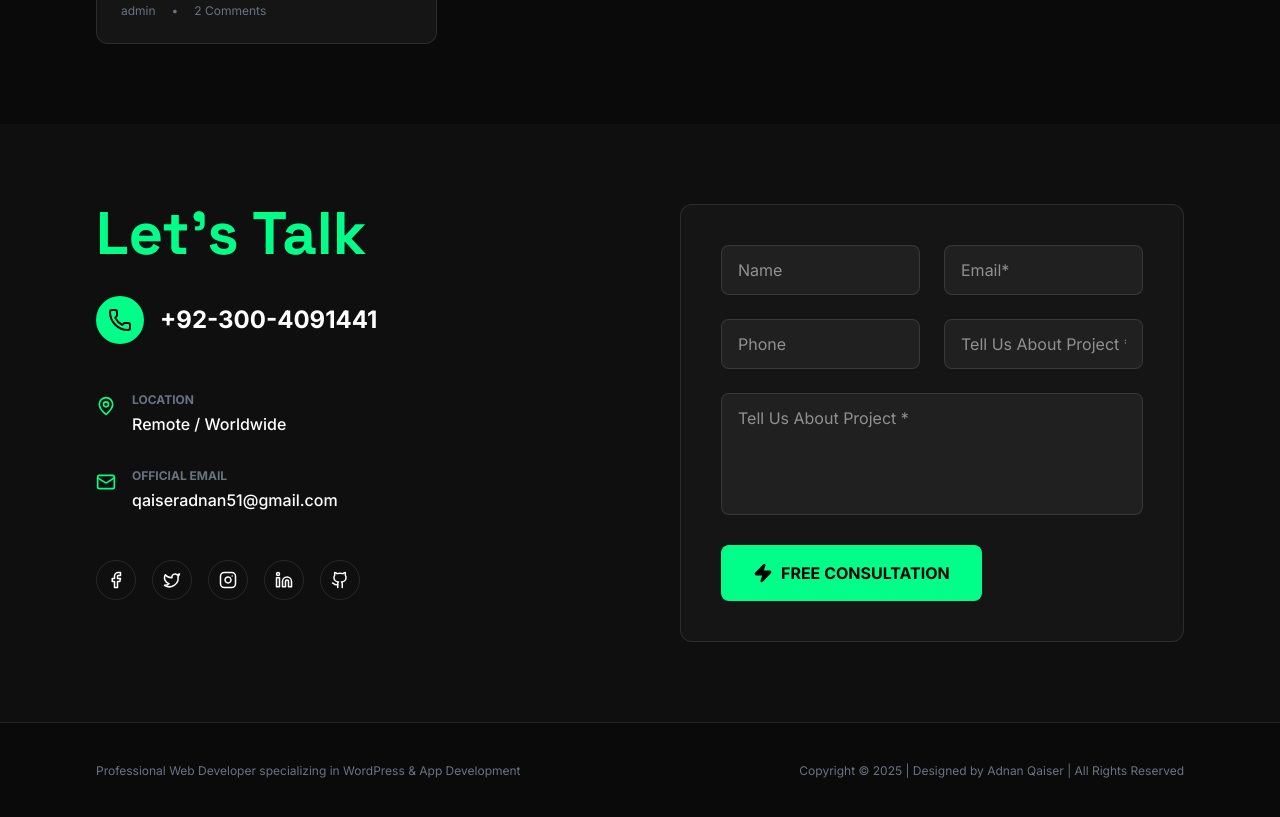
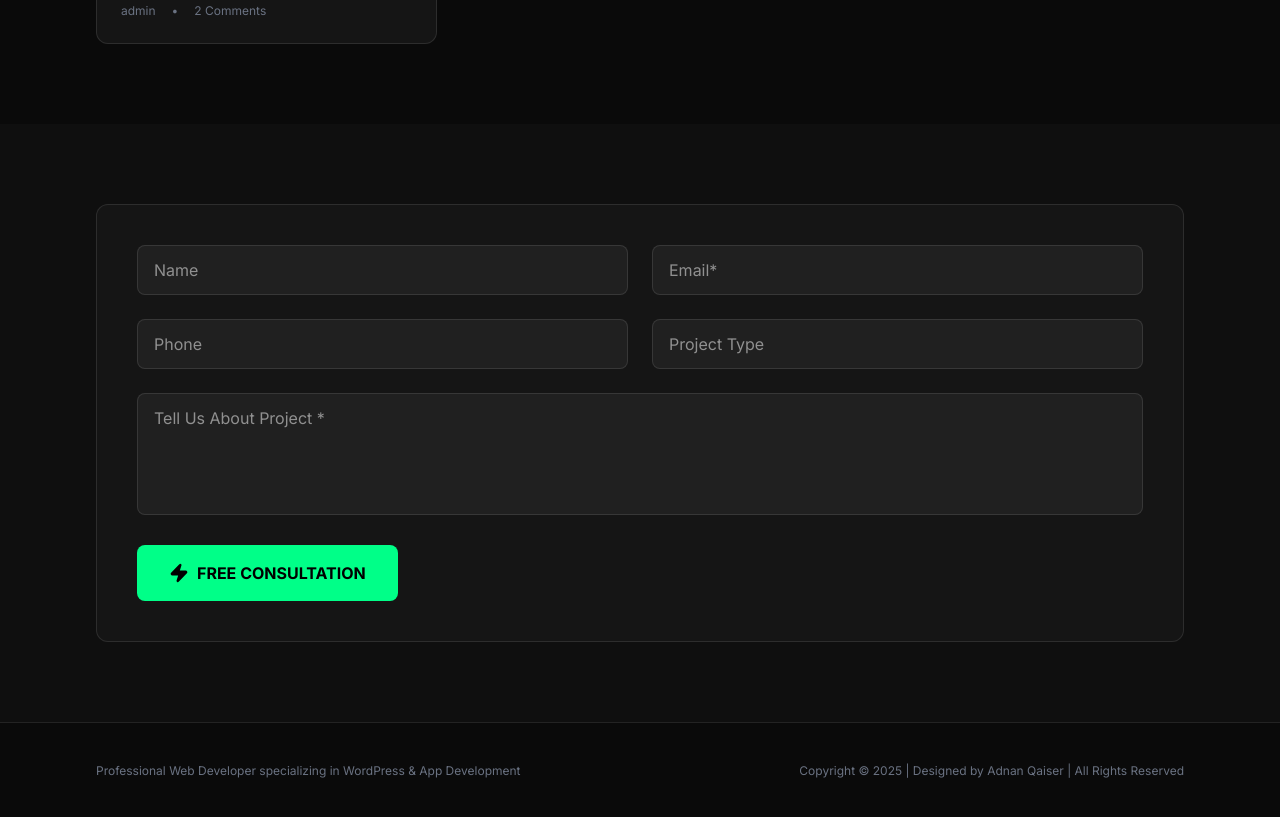
Before and after one commit to adnanqaiser/my-portfolio, a React (Vite) app: page / in a window 1280 px wide. Shown: the part 6080-6897 px from the top of the page. Built offline with nearby package versions, Linux system fonts and the light colour scheme.

Commit message:
feat: activate netlify forms with hidden input

```diff
--- a/src/pages/Home.tsx
+++ b/src/pages/Home.tsx
@@ -412,8 +412,7 @@ export default function Home() {
       </section>
 
       {/* Contact Section */}
-      <section id="contact" className="section-padding bg-white/2">
-        <div className="grid grid-cols-1 lg:grid-cols-2 gap-20">
+      {/* <div className="grid grid-cols-1 lg:grid-cols-2 gap-20">
           <div>
             <h2 className="text-6xl font-bold font-display text-brand-green mb-8">Let's Talk</h2>
             <div className="flex items-center gap-4 mb-12">
@@ -466,7 +465,42 @@ export default function Home() {
               </button>
             </form>
           </div>
-        </div>
+        </div>... */}
+      <section id="contact" className="section-padding bg-white/2">
+        <div className="glass-card p-10">
+  {/* --- NEW NETLIFY FORM (ACTIVE) --- */}
+  <form
+    name="contact-portfolio"
+    method="POST"
+    data-netlify="true"
+    className="space-y-6"
+  >
+    <input type="hidden" name="form-name" value="contact-portfolio" />
+    <div className="grid grid-cols-1 md:grid-cols-2 gap-6">
+      <input name="name" type="text" placeholder="Name" className="bg-white/5 border border-border rounded-lg px-4 py-3 focus:outline-none focus:border-brand-green w-full" required />
+      <input name="email" type="email" placeholder="Email*" className="bg-white/5 border border-border rounded-lg px-4 py-3 focus:outline-none focus:border-brand-green w-full" required />
+    </div>
+    <div className="grid grid-cols-1 md:grid-cols-2 gap-6">
+      <input name="phone" type="text" placeholder="Phone" className="bg-white/5 border border-border rounded-lg px-4 py-3 focus:outline-none focus:border-brand-green w-full" />
+      <input name="subject" type="text" placeholder="Project Type" className="bg-white/5 border border-border rounded-lg px-4 py-3 focus:outline-none focus:border-brand-green w-full" />
+    </div>
+    <textarea name="message" placeholder="Tell Us About Project *" rows={4} className="bg-white/5 border border-border rounded-lg px-4 py-3 focus:outline-none focus:border-brand-green w-full resize-none" required></textarea>
+    <button type="submit" className="bg-brand-green text-black px-8 py-4 rounded-lg font-bold flex items-center justify-center gap-2 hover:bg-emerald-400 transition-colors w-full md:w-fit">
+      <Zap size={20} className="fill-current" />
+      FREE CONSULTATION
+    </button>
+  </form>
+
+  {/* --- OLD CODE (COMMENTED OUT) ---
+  <form className="space-y-6">
+    <div className="grid grid-cols-1 md:grid-cols-2 gap-6">
+      <input type="text" placeholder="Name" className="..." />
+      <input type="email" placeholder="Email*" className="..." />
+    </div>
+    ... baaqi purana code yahan ...
+  </form>
+  --------------------------------- */}
+</div>
       </section>
     </>
   );
```
